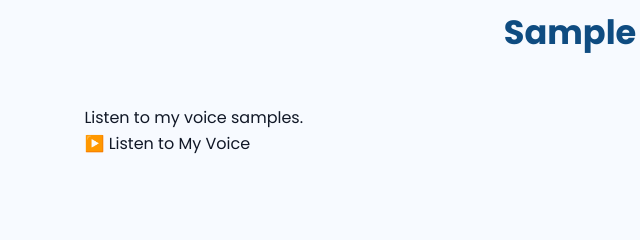
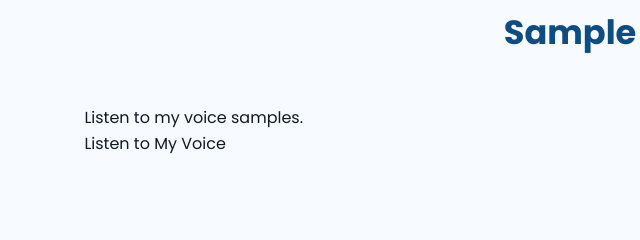
Before and after one commit to muhammadijlan34-prog/muhammad-ijlan-website, a plain HTML site: page index.html in a window 1280 px wide. Shown: the part 2140-2380 px from the top of the page, 18-658 px from the left. Drawn offline with Linux system fonts and the light colour scheme.

Commit message:
Update index.html

```diff
--- a/index.html
+++ b/index.html
@@ -275,7 +275,7 @@
     </p>
 
     <a href="voice.html" class="sample-voice-btn">
-        ▶️ Listen to My Voice
+         Listen to My Voice
     </a>
 
 </section>
```
